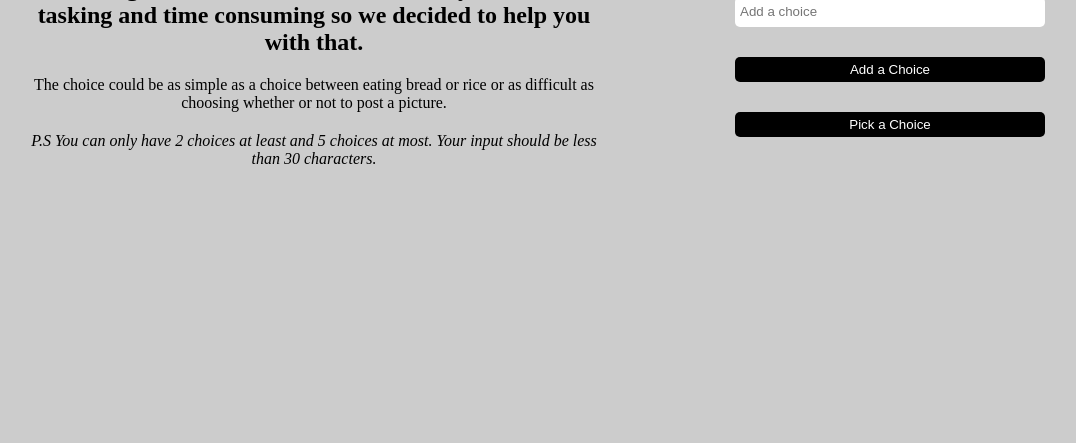
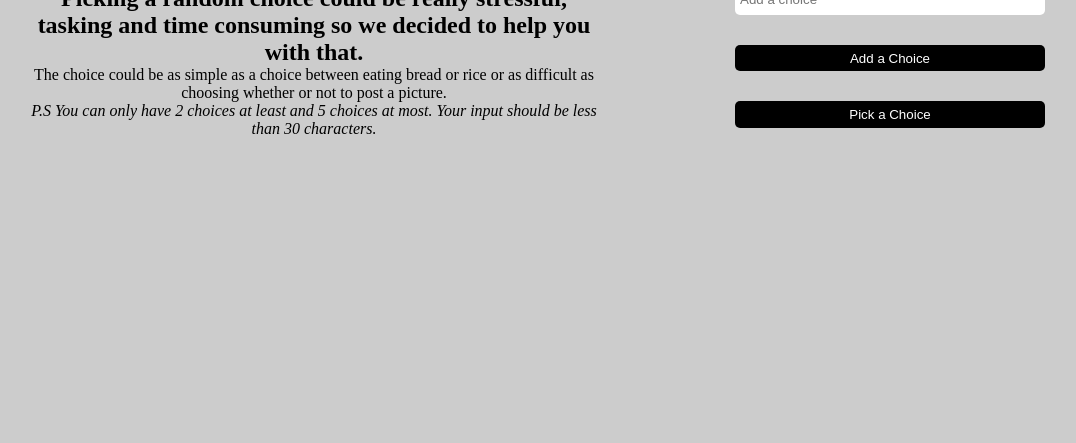
Before and after one commit to Boluwatt/ChoicePickerApp, a plain HTML site: page index.html in a window 1280 px wide. Shown: the part 357-800 px from the top of the page, without its empty margins (38-1114 px from the left). Drawn offline with Linux system fonts and the light colour scheme.

Commit message:
Minor style changes

```diff
--- a/style.css
+++ b/style.css
@@ -19,7 +19,7 @@ body {
   text-align: center;
 }
 
-h1, h2, p, strong, i, li {
+h1, h2, p, strong, i, {
   padding-bottom: 20px;
 }
 
@@ -29,6 +29,10 @@ li {
 }
 
 .help-text {
+  display: flex;
+  flex-direction: column;
+  justify-content: center;
+  align-items: center;
   width: 50%;
 }
 
```
